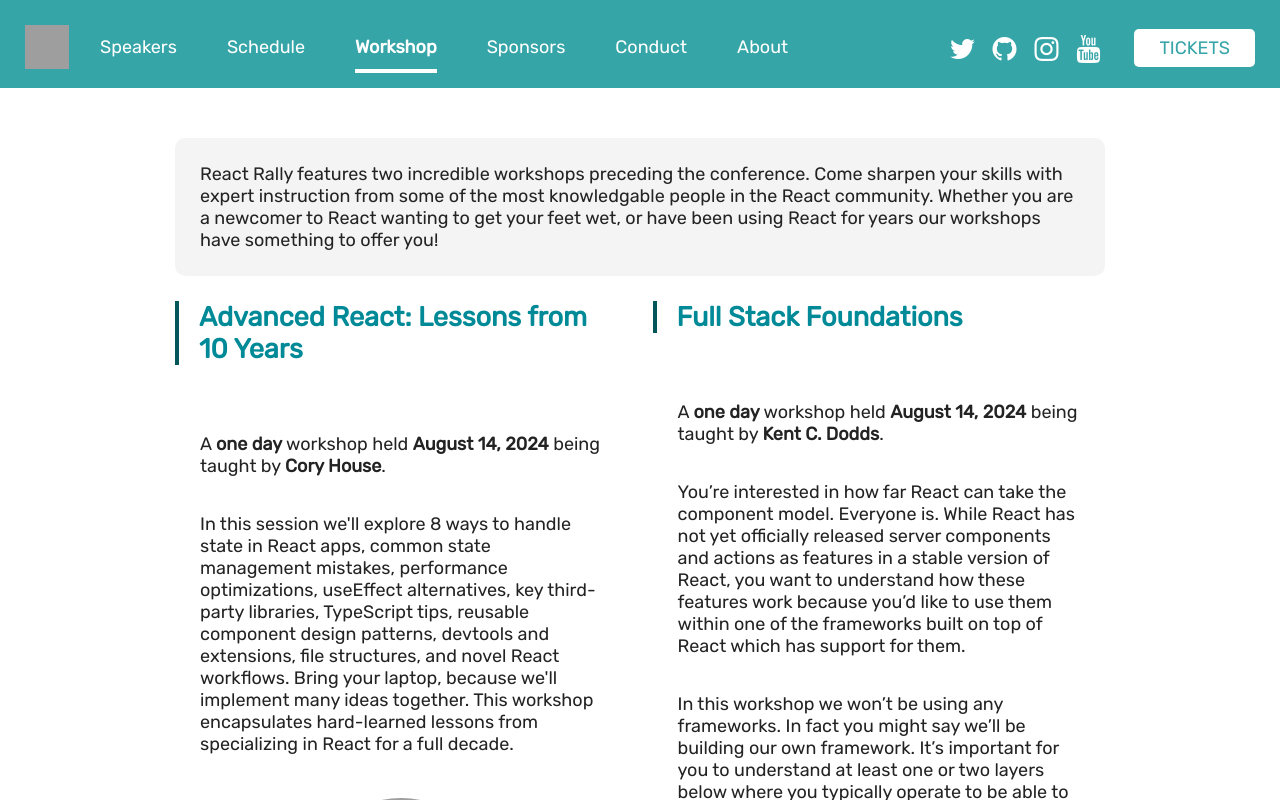
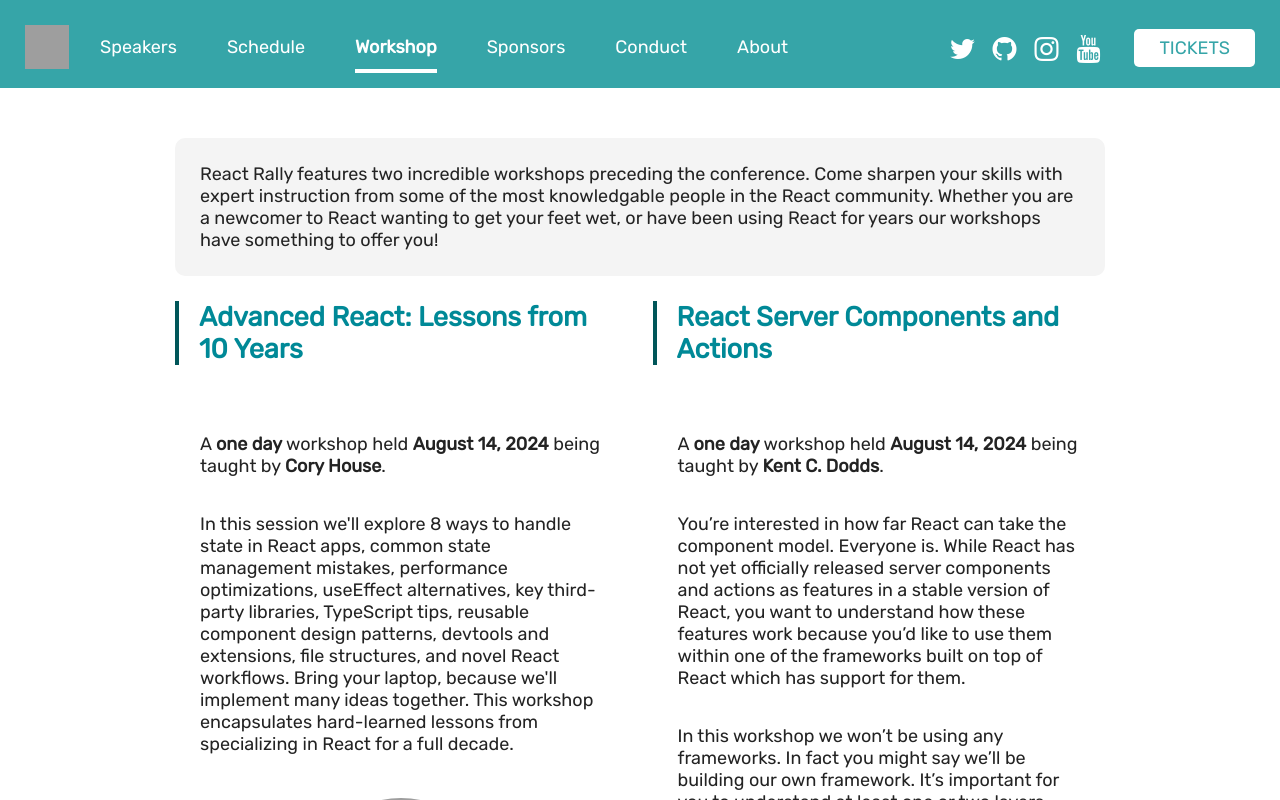
Before and after one commit to react-rally/react-rally-2024, a React app: page /workshop in a window 1280 px wide. Shown: the top 800 px of the page. Built offline with nearby package versions, Linux system fonts and the light colour scheme; grey boxes are pictures that could not be loaded.

Commit message:
Fix workshop title

```diff
--- a/app/screens/Workshop/index.js
+++ b/app/screens/Workshop/index.js
@@ -44,7 +44,7 @@
         </section>
 
         <section className="Workshop__Sessions__Item">
-          <h2>Full Stack Foundations</h2>
+          <h2>React Server Components and Actions</h2>
 
           <p>
             A <strong>one day</strong> workshop held{" "}
```
Also changed, not shown: 1 other file (tests, documents, lock files or other folders).
